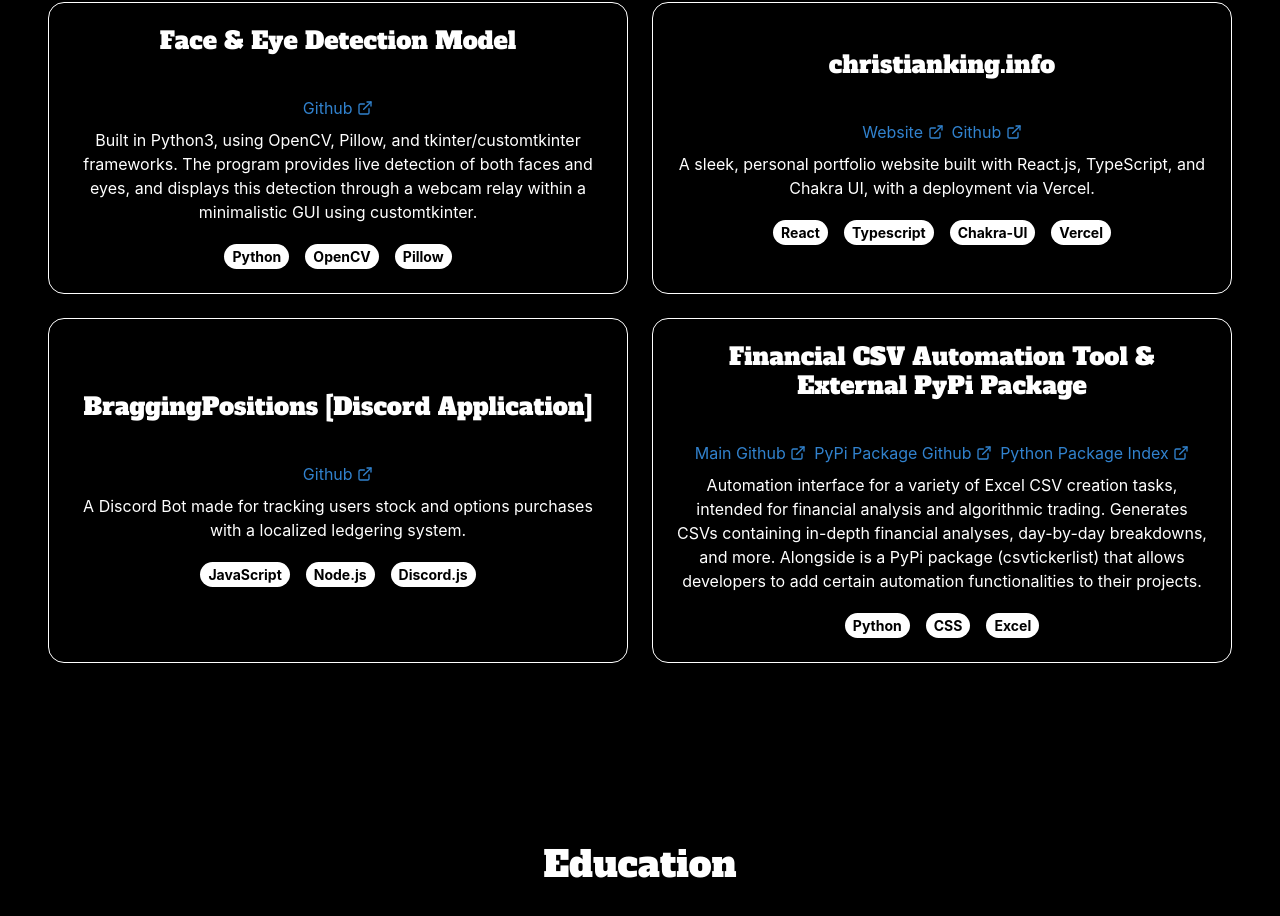
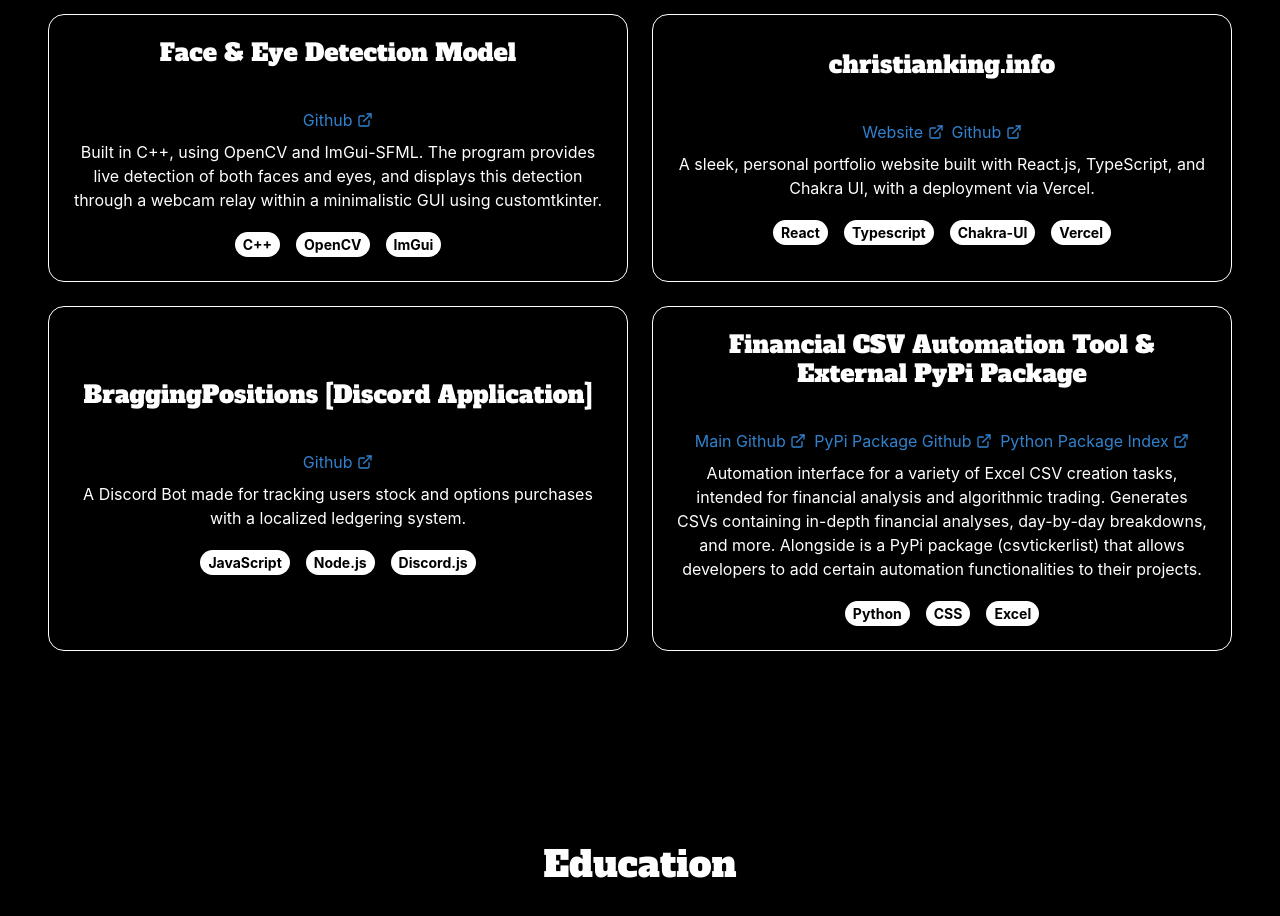
Before and after one commit to nullCKing/christianking.info, a React (Vite) app: page / in a window 1280 px wide. Shown: the part 1957-2873 px from the top of the page. Built offline with nearby package versions, Linux system fonts and the light colour scheme.

Commit message:
Update me.ts

```diff
--- a/src/me.ts
+++ b/src/me.ts
@@ -90,15 +90,15 @@
     {
       name: "Face & Eye Detection Model",
       description:
-        "Built in Python3, using OpenCV, Pillow, and tkinter/customtkinter frameworks. The program provides live detection of both faces and eyes, and displays this detection through a webcam relay within a minimalistic GUI using customtkinter.",
+        "Built in C++, using OpenCV and ImGui-SFML. The program provides live detection of both faces and eyes, and displays this detection through a webcam relay within a minimalistic GUI using customtkinter.",
       contribution:
         "",
       image: "",
-      technologies: ["Python", "OpenCV", "Pillow"],
+      technologies: ["C++", "OpenCV", "ImGui"],
       links: [
         {
           name: "Github",
-          uri: "https://github.com/nullCKing/Face-Eye-Detection-Model",
+          uri: "",
         },
       ],
     },
```
